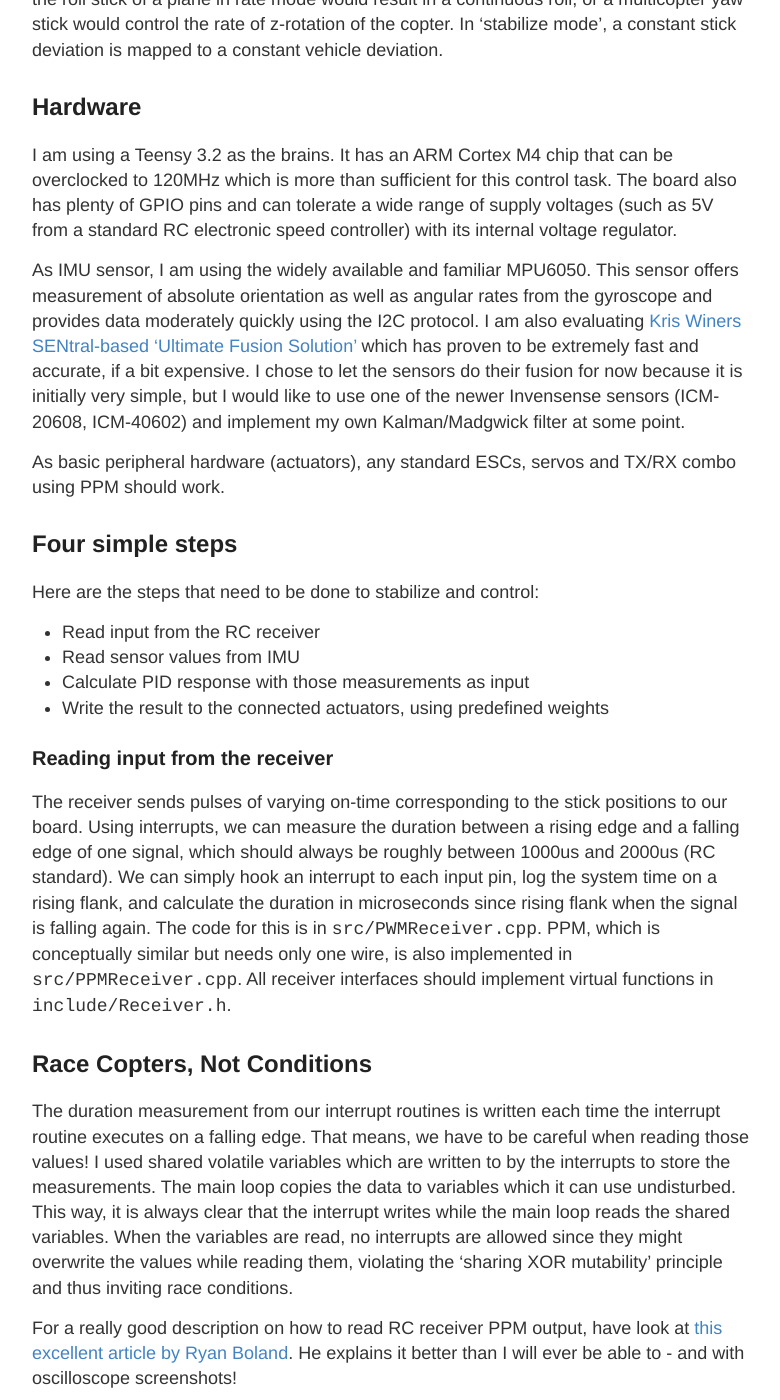
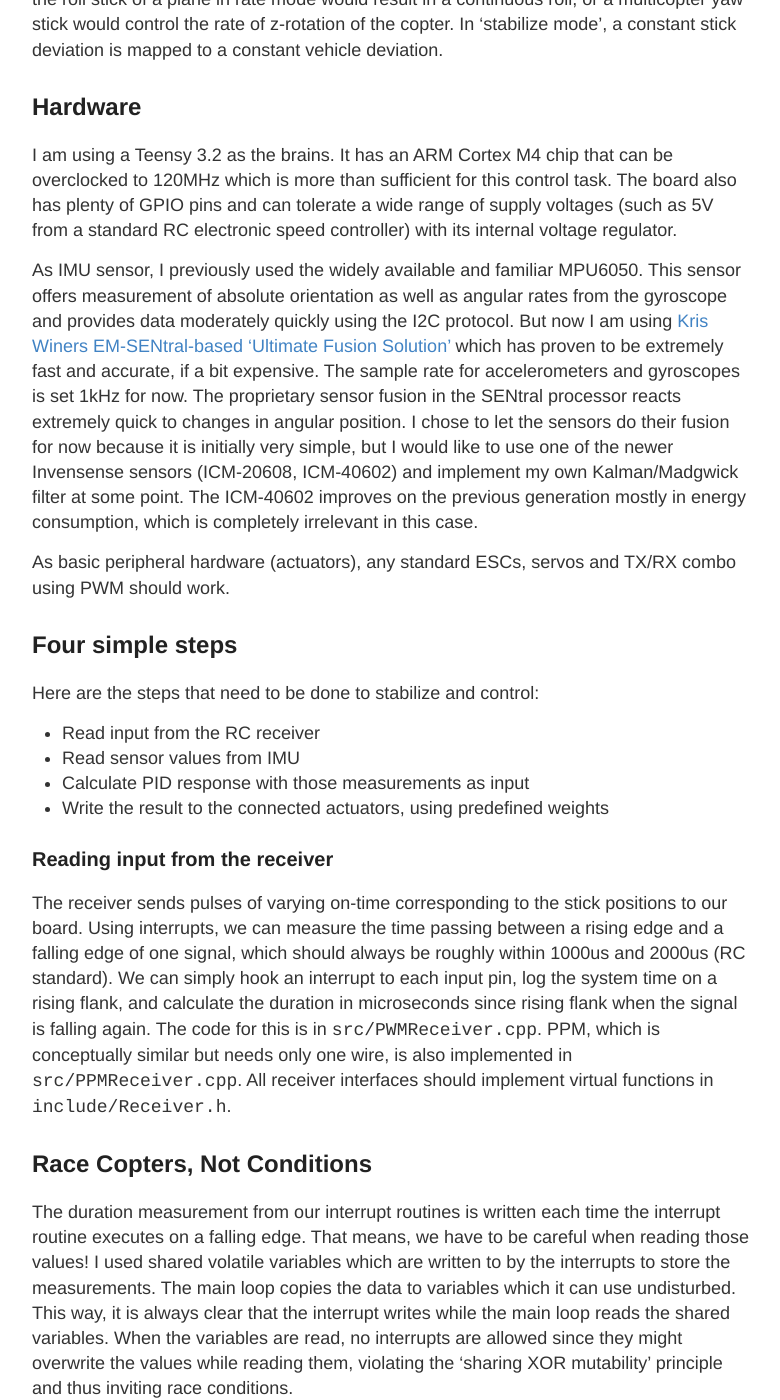
Before and after one commit to barafael/barafael.github.io, a Jekyll site: the page built from _posts/2017-11-05-Remote-Control-Vehicle-Balance-controller.md, in a window 1280 px wide and 1400 px high, scrolled down 1546 px. Shown: the whole window, without its empty margins (248-1028 px from the left). Built offline with Jekyll 4.4.1, drawn with Linux system fonts in a browser that asks for light colours; our own code applies the rules of GitHub Pages for plain Markdown files; some of the changed text lies outside the part shown.

````diff
--- a/_posts/2017-11-05-Remote-Control-Vehicle-Balance-controller.md
+++ b/_posts/2017-11-05-Remote-Control-Vehicle-Balance-controller.md
@@ -66,18 +66,22 @@ The board also has plenty of GPIO pins and can tolerate a wide range of supply
 voltages (such as 5V from a standard RC electronic speed controller) with its
 internal voltage regulator.
 
-As IMU sensor, I am using the widely available and familiar MPU6050. This
+As IMU sensor, I previously used the widely available and familiar MPU6050. This
 sensor offers measurement of absolute orientation as well as angular rates from
 the gyroscope and provides data moderately quickly using the I2C protocol.
-I am also evaluating
-[Kris Winers SENtral-based 'Ultimate Fusion Solution'](https://www.tindie.com/products/onehorse/ultimate-sensor-fusion-solution/)
-which has proven to be extremely fast and accurate, if a bit expensive. I chose
-to let the sensors do their fusion for now because it is initially very simple,
-but I would like to use one of the newer Invensense sensors (ICM-20608,
-ICM-40602) and implement my own Kalman/Madgwick filter at some point.
+But now I am using
+[Kris Winers EM-SENtral-based 'Ultimate Fusion Solution'](https://www.tindie.com/products/onehorse/ultimate-sensor-fusion-solution/)
+which has proven to be extremely fast and accurate, if a bit expensive. The
+sample rate for accelerometers and gyroscopes is set 1kHz for now. The
+proprietary sensor fusion in the SENtral processor reacts extremely quick to
+changes in angular position. I chose to let the sensors do their fusion for now
+because it is initially very simple, but I would like to use one of the newer
+Invensense sensors (ICM-20608, ICM-40602) and implement my own Kalman/Madgwick
+filter at some point. The ICM-40602 improves on the previous generation mostly
+in energy consumption, which is completely irrelevant in this case.
 
 As basic peripheral hardware (actuators), any standard ESCs, servos and TX/RX
-combo using PPM should work.
+combo using PWM should work.
 
 ## Four simple steps
 
@@ -91,10 +95,10 @@ Here are the steps that need to be done to stabilize and control:
 ### Reading input from the receiver
 
 The receiver sends pulses of varying on-time corresponding to the stick
-positions to our board. Using interrupts, we can measure the duration between a
-rising edge and a falling edge of one signal, which should always be roughly
-between 1000us and 2000us (RC standard). We can simply hook an interrupt to
-each input pin, log the system time on a rising flank, and calculate the
+positions to our board. Using interrupts, we can measure the time passing
+between a rising edge and a falling edge of one signal, which should always be
+roughly within 1000us and 2000us (RC standard). We can simply hook an interrupt
+to each input pin, log the system time on a rising flank, and calculate the
 duration in microseconds since rising flank when the signal is falling again.
 The code for this is in ```src/PWMReceiver.cpp```. PPM, which is conceptually
 similar but needs only one wire, is also implemented in
@@ -120,16 +124,10 @@ screenshots!
 
 ### Read sensor values from IMU
 
-To read the MPU6050, I 'adapted' large parts from
-[Jeff Rowbergs example code for his (unfortunately abandoned and a little outdated) project I2CDevLib](https://github.com/jrowberg/i2cdevlib/blob/master/Arduino/MPU6050/examples/MPU6050_DMP6/MPU6050_DMP6.ino).
-I also added a function to request the raw gyro rate reading, which I found
-in [Joop Brokking's YMFC V2 source code](http://www.brokking.net/ymfc-3d_v2_main.html).
-His quadcopter firmware is a bit messy coding-wise but easy to understand and a
-good read if you are interested. His understanding of the topic is great and it
-shows in his helpful youtube videos.
-
-DMP-infused attitude data is read whenever the IMU signals that data is ready,
-signalled by an interrupt. The gyroscope is read on every loop.
+Reading the measurements and computation results from the 'Ultimate IMU
+Solution' is done in a similar way like in Kris Winers example program, however
+I adapted large parts to skip software sensor fusion and provide an
+object-oriented interface to the sensor.
 
 ### Calculate PID response
 
````
Also changed, not shown: other parts of _posts/2017-11-05-Remote-Control-Vehicle-Balance-controller.md (+2 -2 lines).
